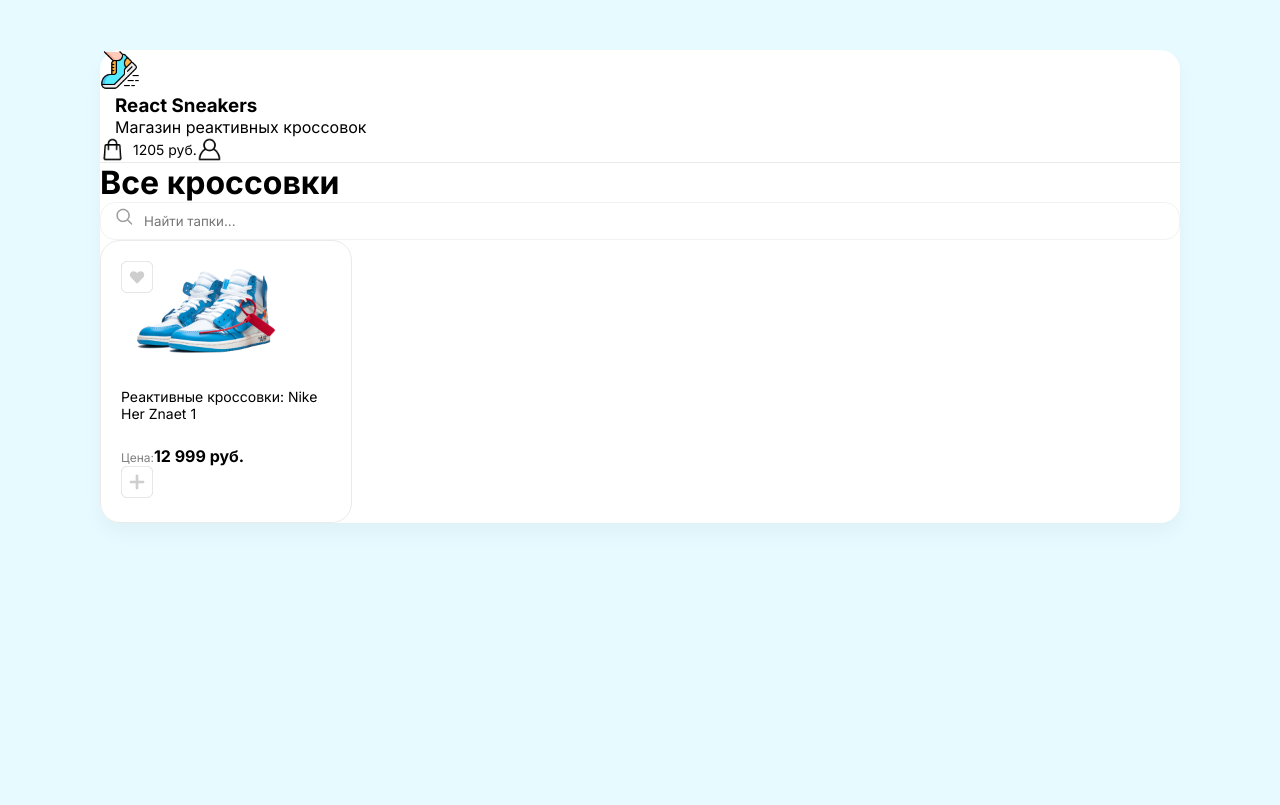
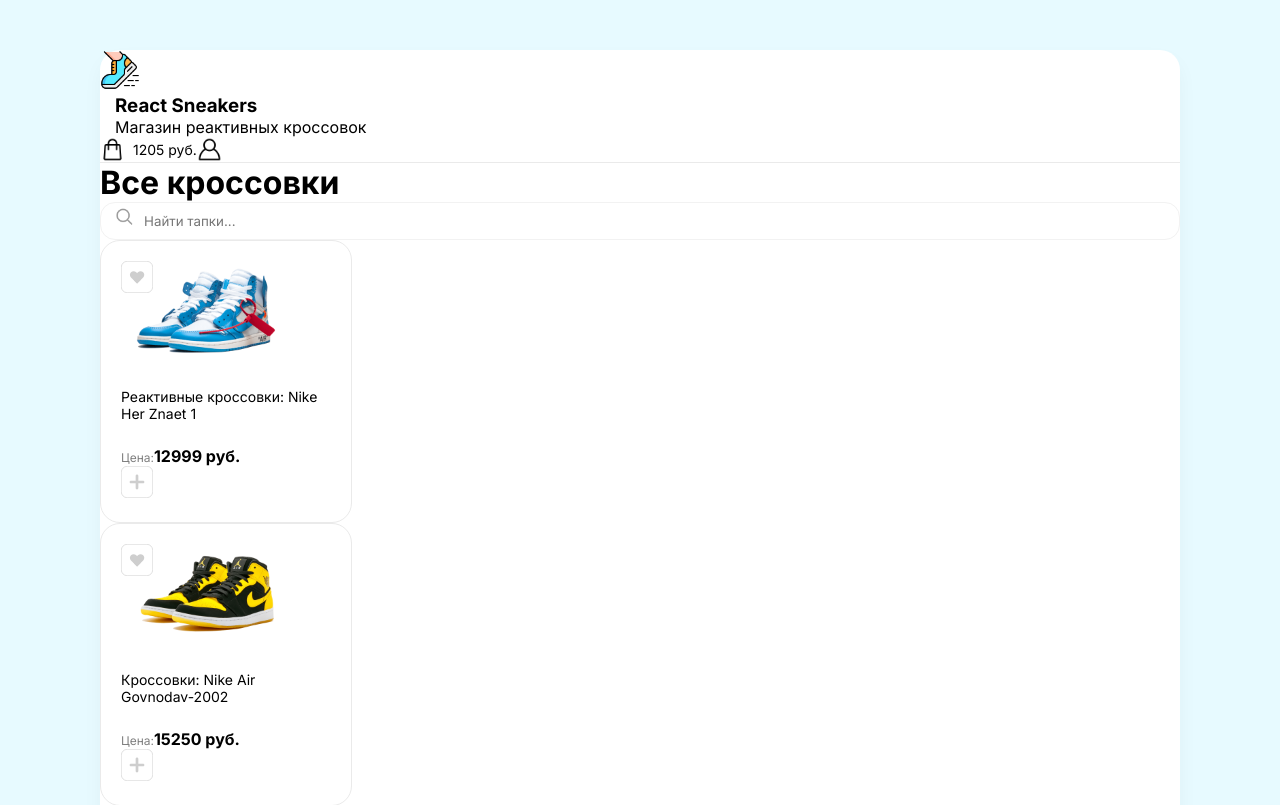
Before and after one commit to Belachkin/React-Sneakers, a React (Vite) app in the folder react_sneakers/: page / in a window 1280 px wide. Shown: the top 805 px of the page. Built offline with nearby package versions, Linux system fonts and the light colour scheme.

Commit message:
outputting cards and transferring the Card component to a folder to create a style module

```diff
--- a/react_sneakers/src/App.jsx
+++ b/react_sneakers/src/App.jsx
@@ -3,6 +3,13 @@ import 'macro-css'
 import Card from "./components/Card"
 import Header from "./components/Header"
 import Overlay from './components/Overlay'
+
+const arr = [{name: "Реактивные кроссовки: Nike Her Znaet 1", price: 12999, img: "s1.png"},
+        {name: "Кроссовки: Nike Air Govnodav-2002", price: 15250, img: "s2.png"},
+        {name: "Кроссовки: Air Jopa Black&Red", price: 22110, img: "s3.png"},
+        {name: "Кеды: Super Lapti White Line", price: 5250, img: "s4.png"},
+        {name: "Реактивные кроссовки: Jordan Red Pick-Me", price: 30000, img: "s5.png"}
+];
 
 function App() {
 
@@ -28,7 +35,11 @@ function App() {
 
           <div className="sneakers d-flex">
 
-            <Card/>
+
+
+          {arr.map((obj) => (
+              <Card title={obj.name} price={obj.price} img={obj.img} />
+          ))}
 
           </div>
 
--- a/react_sneakers/src/components/Card.jsx
+++ /dev/null
@@ -1,18 +0,0 @@
-function Card() {
-    return (
-        <div className="card">
-            <img className='unlikedButton' src="/icons/UnlikeButton.svg" alt="Unliked" height={32} width={32} />
-            <img src='/sneakers/s1.png' alt="Sneaker" height={100} width={170} />
-            <h5>Реактивные кроссовки: Nike Her Znaet 1</h5>
-            <div className='cardBottom d-flex justify-between align-center'>
-                <div className='d-flex flex-column'>
-                    <span>Цена:</span>
-                    <b>12 999 руб.</b>
-                </div>
-                <img className='addButton' src="/icons/AddButton.svg" alt="Add" />
-            </div>
-        </div>
-    );
-}
-
-export default Card;
--- /dev/null
+++ b/react_sneakers/src/components/Card/Card.module.scss
@@ -0,0 +1,57 @@
+.card {
+    border: 1px solid #eaeaea;
+    border-radius: 20px;
+    padding: 20px;
+    width: 210px;
+    transition: box-shadow 0.3s ease-in-out, transform 0.3s ease-in-out;
+
+    margin-right: 30px;
+
+    h5 {
+        font-weight: 400;
+        font-size: 14px;
+    }
+
+    span {
+        opacity: 0.5;
+        font-size: 12px;
+    }
+
+    .addButton {
+        align-items: center;
+        box-sizing: border-box;
+
+        height: 32px;
+        width: 32px;
+        cursor: pointer;
+
+        opacity: 0.5;
+        transition: opacity 0.25s ease-in-out;
+        &:hover {
+            opacity: 1;
+        }
+    }
+
+    .unlikedButton {
+        position: absolute;
+        box-sizing: border-box;
+        cursor: pointer;
+        opacity: 0.5;
+
+        transition: opacity 0.25s ease-in-out;
+        &:hover {
+            opacity: 1;
+        }
+    }
+
+    .likedButton {
+        position: absolute;
+        box-sizing: border-box;
+        cursor: pointer;
+    }
+
+    &:hover {
+        box-shadow: 0px 14px 30px rgba(0, 0, 0, 0.05);
+        transform: translateY(-5px);
+    }
+}
--- /dev/null
+++ b/react_sneakers/src/components/Card/index.jsx
@@ -0,0 +1,20 @@
+import styles from './Card.module.scss'
+
+function Card(props) {
+    return (
+        <div className={styles.card}>
+            <img className={styles.unlikedButton} src="/icons/UnlikeButton.svg" alt="Unliked" height={32} width={32} />
+            <img src={'/sneakers/' + props.img} alt="Sneaker" height={100} width={170} />
+            <h5>{props.title}</h5>
+            <div className='cardBottom d-flex justify-between align-center'>
+                <div className='d-flex flex-column'>
+                    <span>Цена:</span>
+                    <b>{props.price} руб.</b>
+                </div>
+                <img onClick={() => alert(props.title)} className={styles.addButton} src="/icons/AddButton.svg" alt="Add" />
+            </div>
+        </div>
+    );
+}
+
+export default Card;
--- a/react_sneakers/src/main.scss
+++ b/react_sneakers/src/main.scss
@@ -80,63 +80,7 @@ header {
 }
 
 
-.card {
-    border: 1px solid #eaeaea;
-    border-radius: 20px;
-    padding: 20px;
-    width: 210px;
-    transition: box-shadow 0.3s ease-in-out, transform 0.3s ease-in-out;
 
-    margin-right: 30px;
-
-    h5 {
-        font-weight: 400;
-        font-size: 14px;
-    }
-
-    span {
-        opacity: 0.5;
-        font-size: 12px;
-    }
-
-    .addButton {
-        align-items: center;
-        box-sizing: border-box;
-
-        height: 32px;
-        width: 32px;
-        cursor: pointer;
-
-        opacity: 0.5;
-        transition: opacity 0.25s ease-in-out;
-        &:hover {
-            opacity: 1;
-        }
-    }
-
-    .unlikedButton {
-        position: absolute;
-        box-sizing: border-box;
-        cursor: pointer;
-        opacity: 0.5;
-
-        transition: opacity 0.25s ease-in-out;
-        &:hover {
-            opacity: 1;
-        }
-    }
-
-    .likedButton {
-        position: absolute;
-        box-sizing: border-box;
-        cursor: pointer;
-    }
-
-    &:hover {
-        box-shadow: 0px 14px 30px rgba(0, 0, 0, 0.05);
-        transform: translateY(-5px);
-    }
-}
 
 .searchBlock {
     border: 1px solid #f2f2f2;
```
